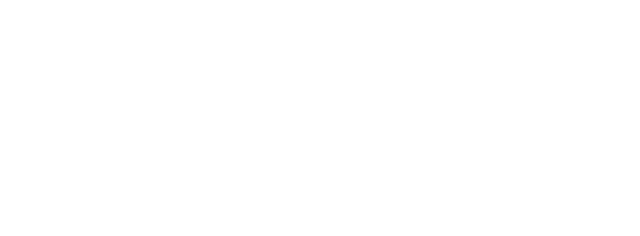
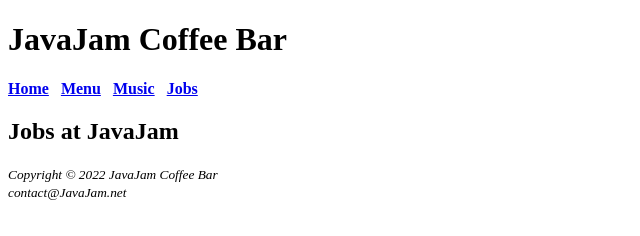
Before and after one commit to jennamariec/JavaJam, a plain HTML site: page jobs.html in a window 1280 px wide. Shown: the whole page, without its empty margins (0-640 px from the left). Drawn offline with Linux system fonts and the light colour scheme.

Commit message:
Update jobs.html

```diff
--- a/jobs.html
+++ b/jobs.html
@@ -1,10 +1,27 @@
 <!DOCTYPE html>
 <html lang="en">
 <head>
-<title></title>
+<title>JavaJam Coffee Bar Jobs</title>
 <meta charset="utf-8">
 </head>
 <body>
-
+  <h1>JavaJam Coffee Bar</h1>
+  <nav>
+  <b>
+    <a href="index.html">Home</a> &nbsp;
+    <a href="menu.html">Menu</a> &nbsp;
+    <a href="music.html">Music</a> &nbsp;
+    <a href="jobs.html">Jobs</a> &nbsp;
+  </b>
+  </nav>
+<main>
+  <h2>Jobs at JavaJam</h2>
+  </main>
+  <footer>
+    <small><i>
+      Copyright &copy; 2022 JavaJam Coffee Bar<br>
+      <a hred="mailto:jennamcabrall@gmail.com">contact@JavaJam.net</a
+     </i></small>
+   </footer>
 </body>
 </html>
```
